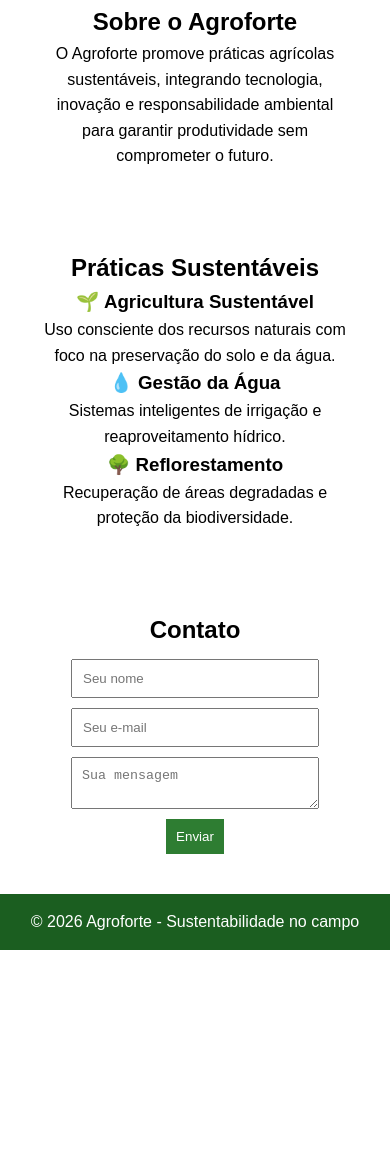
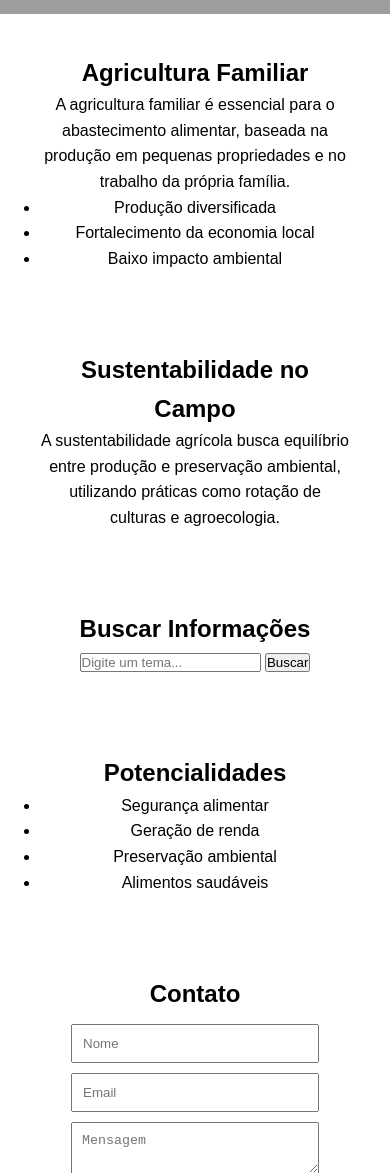
Before and after one commit to thalleshorn/SITEAGRINHO, a plain HTML site: page index.html in a window 390 px wide. Shown: the part 827-2000 px from the top of the page. Before the commit the page ends 1777 px from the top, so only its background shows below. Drawn offline with Linux system fonts and the light colour scheme; grey boxes are pictures that could not be loaded.

Commit message:
Update index.html

```diff
--- a/index.html
+++ b/index.html
@@ -3,80 +3,86 @@
 <head>
     <meta charset="UTF-8">
     <meta name="viewport" content="width=device-width, initial-scale=1.0">
-    <title>Agroforte - Futuro Sustentável</title>
+    <title>Agroforte Sustentável</title>
     <link rel="stylesheet" href="style.css">
 </head>
 <body>
 
 <!-- HEADER -->
 <header>
-        <nav class="navbar">
-            <h1 class="logo">Agro<span>Forte</span></h1>
-            <ul class="nav-links">
-                <li><a href="#inicio">Início</a></li>
-                <li><a href="#sobre">Sobre</a></li>
-                <li><a href="#praticas">Práticas</a></li>
-                <li><a href="#contato">Contato</a></li>
-            </ul>
-            <div class="menu-toggle" id="menu-toggle">☰</div>
+    <h1>🌱 Agroforte</h1>
+    <nav id="menu">
+        <a href="#inicio">Início</a>
+        <a href="#agricultura">Agricultura Familiar</a>
+        <a href="#sustentabilidade">Sustentabilidade</a>
+        <a href="#busca">Busca</a>
+        <a href="#contato">Contato</a>
     </nav>
+    <div id="menu-toggle">☰</div>
 </header>
 
 <!-- HERO -->
 <section id="inicio" class="hero">
-        <div class="hero-content">
-            <h2>Futuro Sustentável no Campo</h2>
-            <p>Equilíbrio entre produção agrícola e preservação ambiental.</p>
-            <button onclick="scrollToSection('sobre')">Saiba Mais</button>
-        </div>
+    <h2>Produzir hoje, preservando o amanhã</h2>
+    <button onclick="scrollToSection('agricultura')">Saiba mais</button>
 </section>
 
-    <!-- SOBRE -->
-    <section id="sobre" class="section">
-        <h2>Sobre o Agroforte</h2>
+<!-- AGRICULTURA -->
+<section id="agricultura">
+    <h2>Agricultura Familiar</h2>
     <p>
-            O Agroforte promove práticas agrícolas sustentáveis, integrando tecnologia,
-            inovação e responsabilidade ambiental para garantir produtividade sem comprometer o futuro.
+        A agricultura familiar é essencial para o abastecimento alimentar,
+        baseada na produção em pequenas propriedades e no trabalho da própria família.
+    </p>
+    <ul>
+        <li>Produção diversificada</li>
+        <li>Fortalecimento da economia local</li>
+        <li>Baixo impacto ambiental</li>
+    </ul>
+</section>
+
+<!-- SUSTENTABILIDADE -->
+<section id="sustentabilidade">
+    <h2>Sustentabilidade no Campo</h2>
+    <p>
+        A sustentabilidade agrícola busca equilíbrio entre produção e preservação ambiental,
+        utilizando práticas como rotação de culturas e agroecologia.
     </p>
 </section>
 
-    <!-- PRÁTICAS -->
-    <section id="praticas" class="section cards">
-        <h2>Práticas Sustentáveis</h2>
+<!-- BUSCA -->
+<section id="busca">
+    <h2>Buscar Informações</h2>
+    <input type="text" id="searchInput" placeholder="Digite um tema...">
+    <button onclick="buscar()">Buscar</button>
+    <div id="resultado"></div>
+</section>
 
-        <div class="card-container">
-            <div class="card">
-                <h3>🌱 Agricultura Sustentável</h3>
-                <p>Uso consciente dos recursos naturais com foco na preservação do solo e da água.</p>
-            </div>
-
-            <div class="card">
-                <h3>💧 Gestão da Água</h3>
-                <p>Sistemas inteligentes de irrigação e reaproveitamento hídrico.</p>
-            </div>
-
-            <div class="card">
-                <h3>🌳 Reflorestamento</h3>
-                <p>Recuperação de áreas degradadas e proteção da biodiversidade.</p>
-            </div>
-        </div>
+<!-- POTENCIALIDADES -->
+<section>
+    <h2>Potencialidades</h2>
+    <ul>
+        <li>Segurança alimentar</li>
+        <li>Geração de renda</li>
+        <li>Preservação ambiental</li>
+        <li>Alimentos saudáveis</li>
+    </ul>
 </section>
 
 <!-- CONTATO -->
-    <section id="contato" class="section contato">
+<section id="contato">
     <h2>Contato</h2>
-        <form id="formContato">
-            <input type="text" placeholder="Seu nome" required>
-            <input type="email" placeholder="Seu e-mail" required>
-            <textarea placeholder="Sua mensagem" required></textarea>
+    <form>
+        <input type="text" placeholder="Nome" required>
+        <input type="email" placeholder="Email" required>
+        <textarea placeholder="Mensagem"></textarea>
         <button type="submit">Enviar</button>
     </form>
-        <p id="mensagem"></p>
 </section>
 
 <!-- FOOTER -->
 <footer>
-        <p>© 2026 Agroforte - Sustentabilidade no campo</p>
+    <p>© 2026 Agroforte Sustentável</p>
 </footer>
 
 <script src="script.js"></script>
```
Lines whose indentation alone changed are shown as unchanged.
